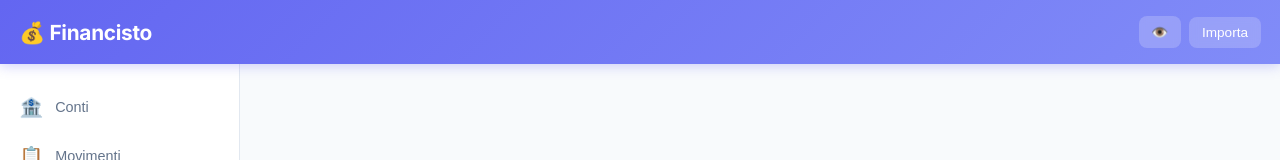
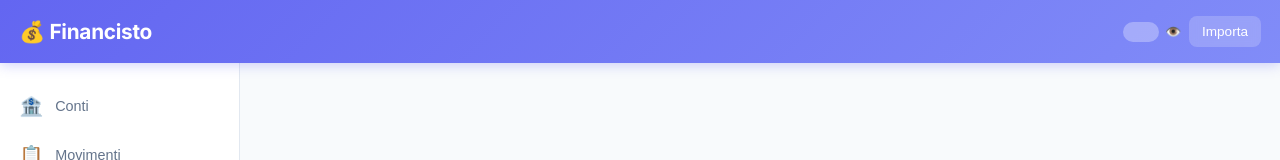
Before and after one commit to wikibrikofix/financisto-web, a plain HTML site: page frontend/index.html in a window 1280 px wide. Shown: the top 160 px of the page. Drawn offline with nearby package versions, Linux system fonts and the light colour scheme; no server answers.

Commit message:
Replace blur button with toggle switch

```diff
--- a/frontend/app.js
+++ b/frontend/app.js
@@ -32,8 +32,8 @@ function showModal(html) { $('modal-root').innerHTML = `<div class="modal-overla
 function closeModal() { $('modal-root').innerHTML = ''; }
 
 function toggleBlur() {
-    document.querySelector('.main').classList.toggle('blurred');
-    $('toggle-blur').textContent = document.querySelector('.main').classList.contains('blurred') ? '👁️‍🗨️' : '👁️';
+    const blurred = $('toggle-blur').checked;
+    document.querySelector('.main').classList.toggle('blurred', blurred);
 }
 
 async function loadData() {
--- a/frontend/index.html
+++ b/frontend/index.html
@@ -121,7 +121,11 @@
     <div class="header">
         <h1>💰 Financisto</h1>
         <div style="display:flex;gap:0.5rem;align-items:center">
-            <button class="header-btn" id="toggle-blur" onclick="toggleBlur()" title="Nascondi importi">👁️</button>
+            <label style="display:flex;align-items:center;gap:0.4rem;cursor:pointer;font-size:0.8rem;color:#fff">
+                <input type="checkbox" id="toggle-blur" onchange="toggleBlur()" style="width:36px;height:20px;appearance:none;background:rgba(255,255,255,0.3);border-radius:10px;position:relative;cursor:pointer;transition:background 0.2s"
+                onclick="this.style.background=this.checked?'#10b981':'rgba(255,255,255,0.3)'">
+                👁️
+            </label>
             <button class="header-btn" onclick="showView('import')">Importa</button>
         </div>
     </div>
```
